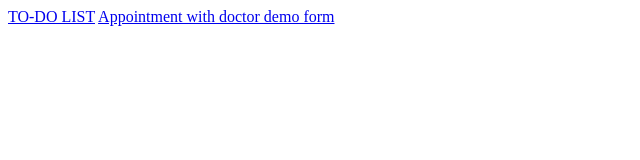
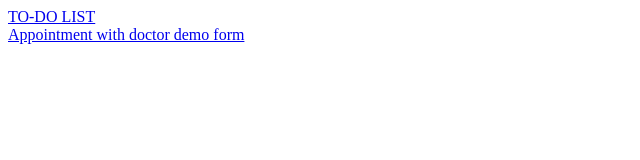
Before and after one commit to WINTECHs/RoughStuffs, a plain HTML site: page index.html in a window 1280 px wide. Shown: the whole page, without its empty margins (0-640 px from the left). Drawn offline with Linux system fonts and the light colour scheme.

Commit message:
Update index.html

```diff
--- a/index.html
+++ b/index.html
@@ -6,7 +6,7 @@
     <title>RoughStuff Home</title>
 </head>
 <body>
-    <a href="TODO_LIST.html">TO-DO LIST</a>
+    <a href="TODO_LIST.html">TO-DO LIST</a><br>
     <a href="Appointment.html">Appointment with doctor demo form</a>
 </body>
 </html>
```
